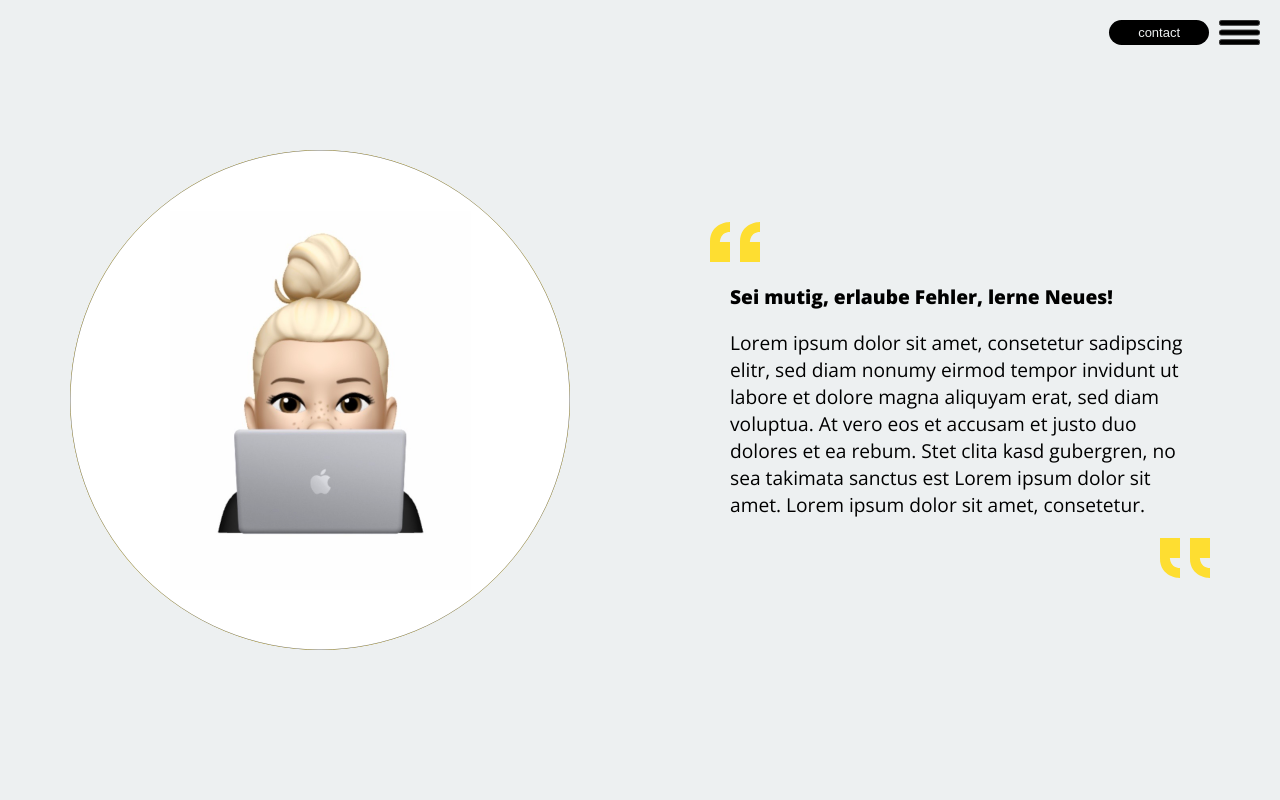
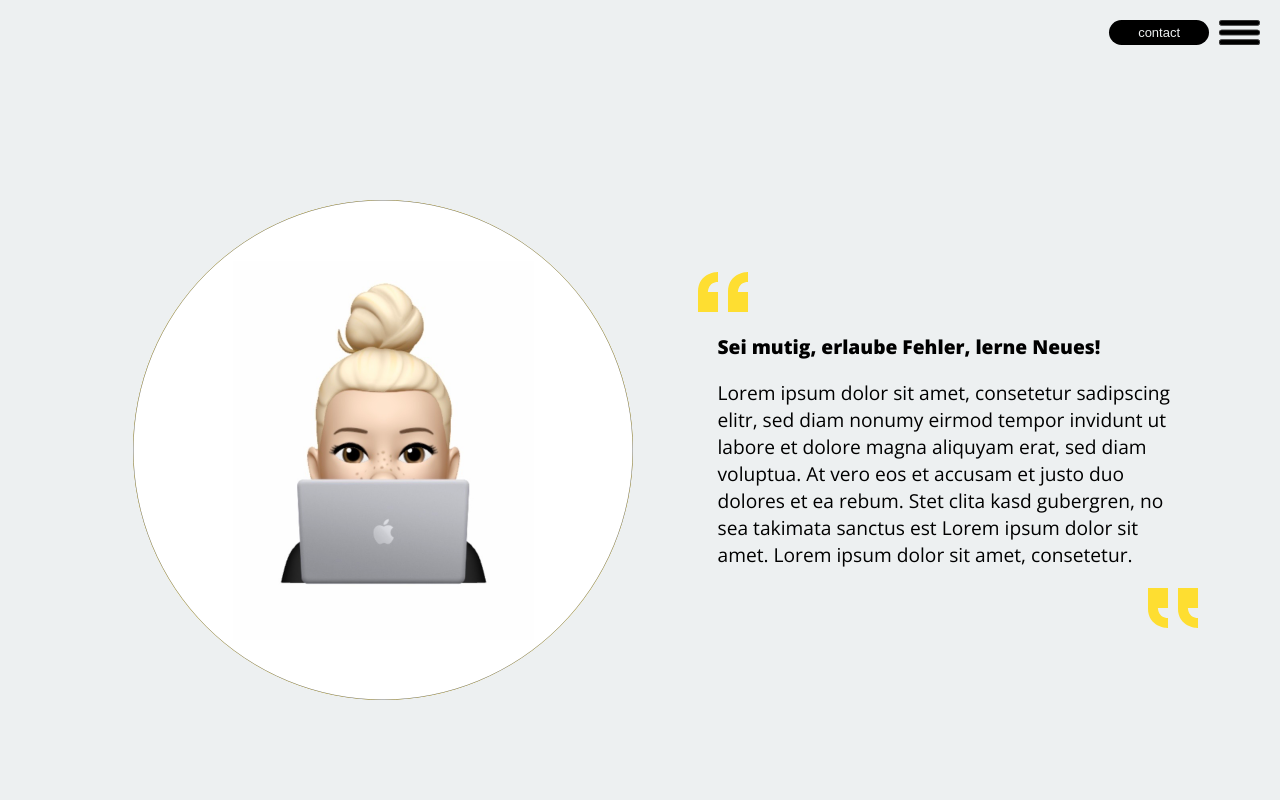
Before and after one commit to Frenzy265/portfolio, a React (Create React App) app: page / in a window 1280 px wide. Shown: the top 800 px of the page. Built offline with nearby package versions, Linux system fonts and the light colour scheme.

Commit message:
💄 Add padding to section

```diff
--- a/src/components/Section.js
+++ b/src/components/Section.js
@@ -6,6 +6,7 @@ const Container = styled.section`
   place-items: center;
   height: 100vh;
   width: 100vw;
+  padding: 100px 50px 0px 100px;
 `;
 
 export default Container;
```
